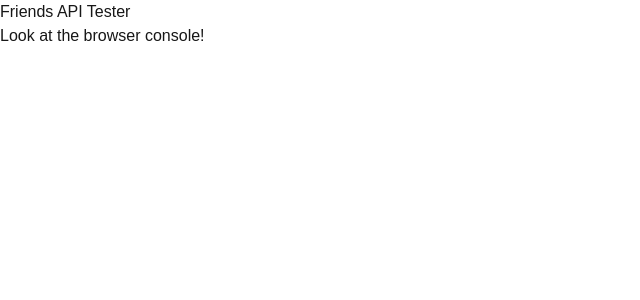
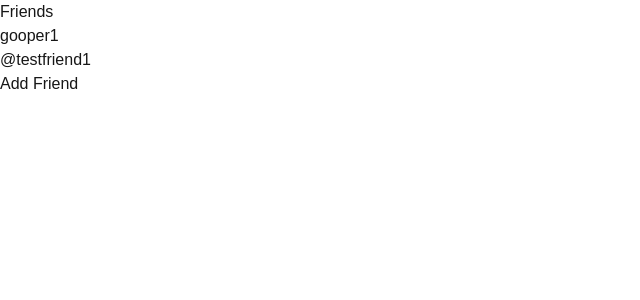
Before and after one commit to CalvinHoover/cool-math-game, a Next.js app: page /friends in a window 1280 px wide. Shown: the top 300 px of the page, without its empty margins (0-640 px from the left). Built offline with nearby package versions, Linux system fonts and the light colour scheme.

Commit message:
FEAT: Added FriendCard.tsx, FriendsList.tsx, and FriendRequestButton.tsx. Testable by going to localhost:3000/friends and using mock data in api.ts.

```diff
--- a/src/app/friends/page.tsx
+++ b/src/app/friends/page.tsx
@@ -6,7 +6,8 @@
 // note that this change only happens once, so to see it in action again, rerun npm run dev
 
 import FriendsTester from "@/features/friends/FriendsTester";
+import FriendsList from "@/features/friends/FriendsList";
 
 export default function FriendsPage() {
-  return <FriendsTester />;
+  return <FriendsList />;
 }
--- /dev/null
+++ b/src/features/friends/FriendCard.tsx
@@ -0,0 +1,24 @@
+// for displaying individual friends on the UI
+
+"use client";
+
+import type { Friend } from "./types";
+import FriendRequestButton from "./FriendRequestButton";
+
+interface FriendCardProps {
+    friend: Friend;
+}
+
+export default function FriendCard ({
+    friend,
+}: FriendCardProps) {
+    return (
+        <div>
+            <h3>{friend.profile.username}</h3>
+            <p>@{friend.profile.id}</p>
+            <FriendRequestButton
+                status={friend.status}
+            />
+        </div>
+    );
+}
--- /dev/null
+++ b/src/features/friends/FriendRequestButton.tsx
@@ -0,0 +1,27 @@
+// toggle button for friend requesting!
+"use client";
+
+import { useState } from "react";
+import { FriendStatus } from "./types";
+
+interface FriendRequestButtonProps {
+    status: FriendStatus;
+}
+
+export default function FriendRequestButton({status,}: FriendRequestButtonProps) {
+    if (status.isFriend) {
+        return <button>Friends</button>;
+    }
+    if (status.incomingRequest) {
+        return (
+            <div>
+                <button>Accept</button>
+                <button>Reject</button>
+            </div>
+        );
+    }
+    if (status.outgoingRequest) {
+        return <button>Request Sent!</button>;
+    }
+    return <button>Add Friend</button>;
+}
--- /dev/null
+++ b/src/features/friends/FriendsList.tsx
@@ -0,0 +1,30 @@
+"use client";
+
+import { useEffect, useState } from "react";
+
+import {getFriends} from "./api";
+import type { Friend } from "./types";
+import FriendCard from "./FriendCard";
+
+export default function FriendsList() {
+    const [friends, setFriends] = useState<Friend[]>([]);
+    useEffect(() => {
+        async function loadFriends() {
+            const data = await getFriends();
+            setFriends(data);
+        }
+        loadFriends();
+    }, []);
+
+    return (
+        <div>
+            <h1> Friends </h1>
+            {friends.map((friend) => (
+                <FriendCard
+                    key={friend.profile.username}
+                    friend={friend}
+                />
+            ))}
+        </div>
+    );
+}
--- a/src/features/friends/api.ts
+++ b/src/features/friends/api.ts
@@ -30,7 +30,7 @@ let testFriends: Friend[] = [
   {
     profile: testUsers[0],
     status: {
-      isFriend: true,
+      isFriend: false,
       incomingRequest: false,
       outgoingRequest: false,
     },
```
